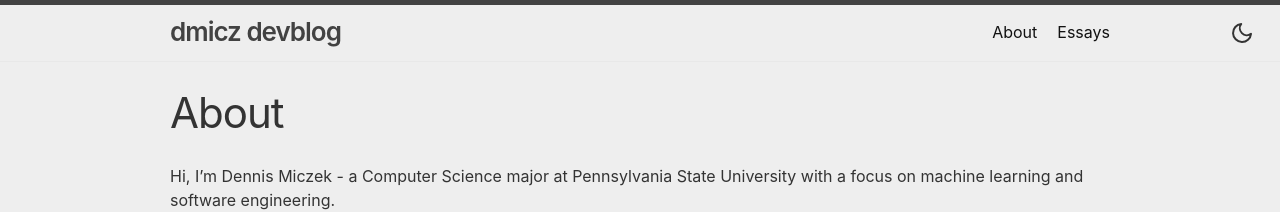
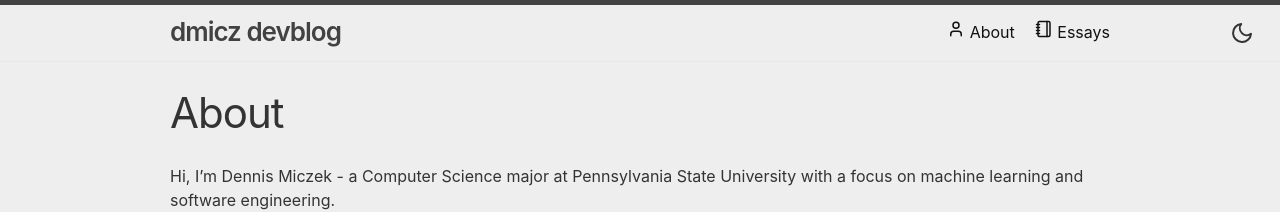
Before and after one commit to dmicz/dmicz.github.io, a Jekyll site: the page built from about.markdown, in a window 1280 px wide. Shown: the top 212 px of the page. Built offline with Jekyll 4.4.1, drawn with Linux system fonts in a browser that asks for light colours.

Commit message:
add icons to header

```diff
--- a/_includes/header.html
+++ b/_includes/header.html
@@ -19,7 +19,7 @@
           {%- for path in page_paths -%}
             {%- assign my_page = site.pages | where: "path", path | first -%}
             {%- if my_page.title -%}
-            <a class="page-link" href="{{ my_page.url | relative_url }}">{{ my_page.title | escape }}</a>
+            <a class="page-link" href="{{ my_page.url | relative_url }}">{{ my_page.icon | default: "" }} <span>{{ my_page.title | escape }}</span></a>
             {%- endif -%}
           {%- endfor -%}
         </div>
--- a/about.markdown
+++ b/about.markdown
@@ -2,6 +2,7 @@
 layout: page
 title: About
 permalink: /about/
+icon: <svg xmlns="http://www.w3.org/2000/svg" width="18" height="18" viewBox="0 0 24 24" fill="none" stroke="currentColor" stroke-width="2" stroke-linecap="round" stroke-linejoin="round" class="lucide lucide-user"><path d="M19 21v-2a4 4 0 0 0-4-4H9a4 4 0 0 0-4 4v2"></path><circle cx="12" cy="7" r="4"></circle></svg>
 ---
 
 Hi, I'm Dennis Miczek - a Computer Science major at Pennsylvania State University with a focus on machine learning and software engineering.
--- a/essays.markdown
+++ b/essays.markdown
@@ -1,4 +1,5 @@
 ---
 layout: essays
 title: Essays
+icon: <svg xmlns="http://www.w3.org/2000/svg" width="18" height="18" viewBox="0 0 24 24" fill="none" stroke="currentColor" stroke-width="2" stroke-linecap="round" stroke-linejoin="round" class="lucide lucide-notebook"><path d="M2 6h4"/><path d="M2 10h4"/><path d="M2 14h4"/><path d="M2 18h4"/><rect width="16" height="20" x="4" y="2" rx="2"/><path d="M16 2v20"/></svg>
 ---
```
